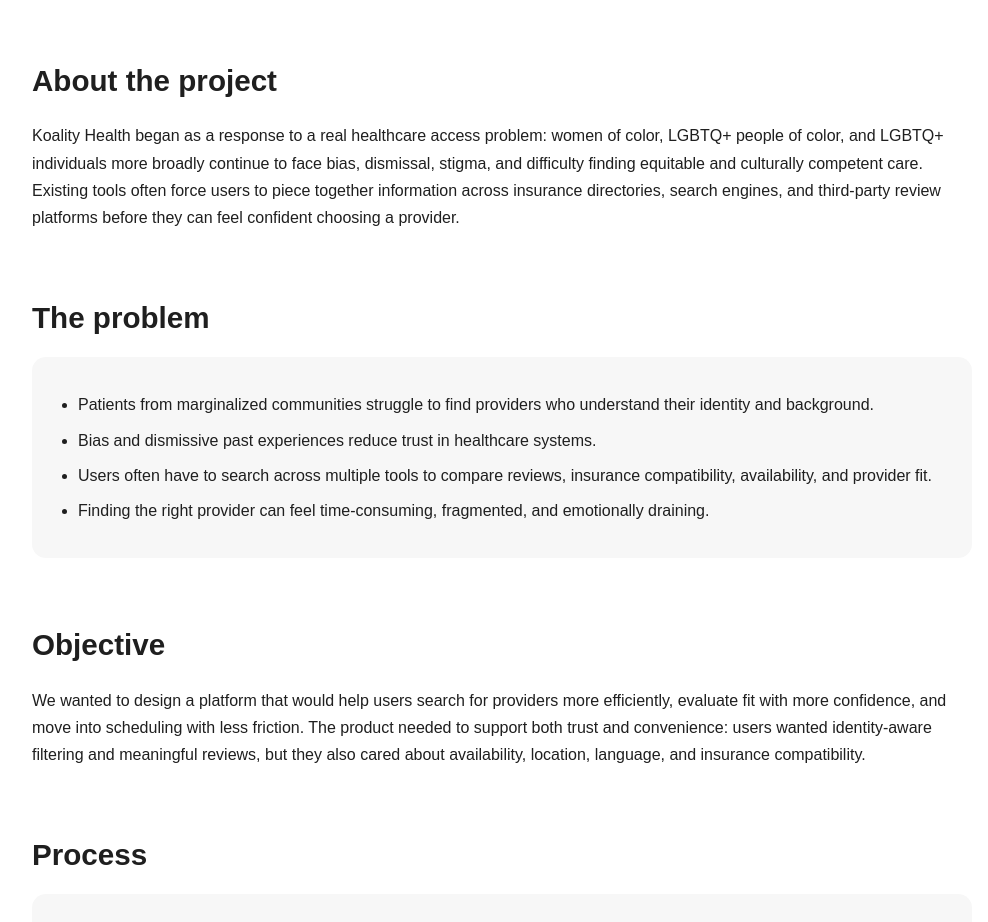
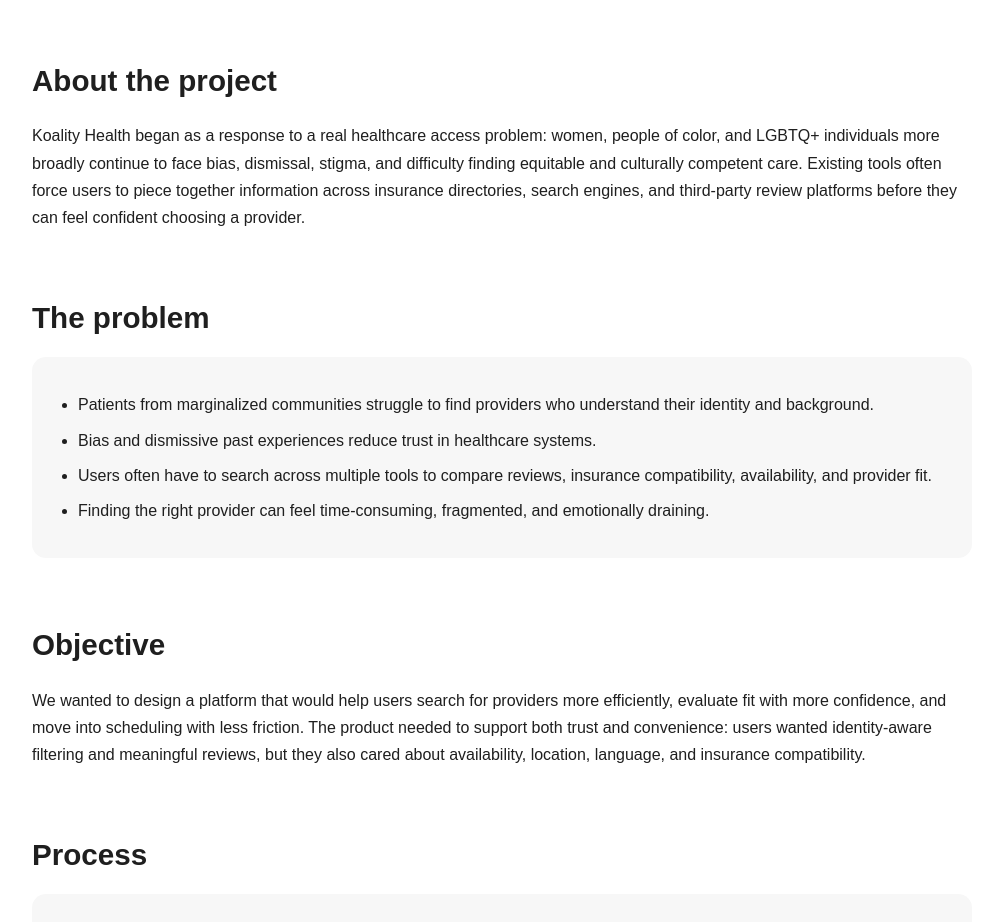
Before and after one commit to jmunen/jmunen.github.io, a plain HTML site: page ux-case-study.html in a window 1280 px wide. Shown: the part 1680-2602 px from the top of the page, without its empty margins (138-1126 px from the left). Drawn offline with Linux system fonts and the light colour scheme.

Commit message:
Update ux-case-study.html

```diff
--- a/ux-case-study.html
+++ b/ux-case-study.html
@@ -219,8 +219,8 @@
     <section>
       <h2>About the project</h2>
       <p>
-        Koality Health began as a response to a real healthcare access problem: women of color,
-        LGBTQ+ people of color, and LGBTQ+ individuals more broadly continue to face bias,
+        Koality Health began as a response to a real healthcare access problem: women,
+        people of color, and LGBTQ+ individuals more broadly continue to face bias,
         dismissal, stigma, and difficulty finding equitable and culturally competent care.
         Existing tools often force users to piece together information across insurance
         directories, search engines, and third-party review platforms before they can feel
```
